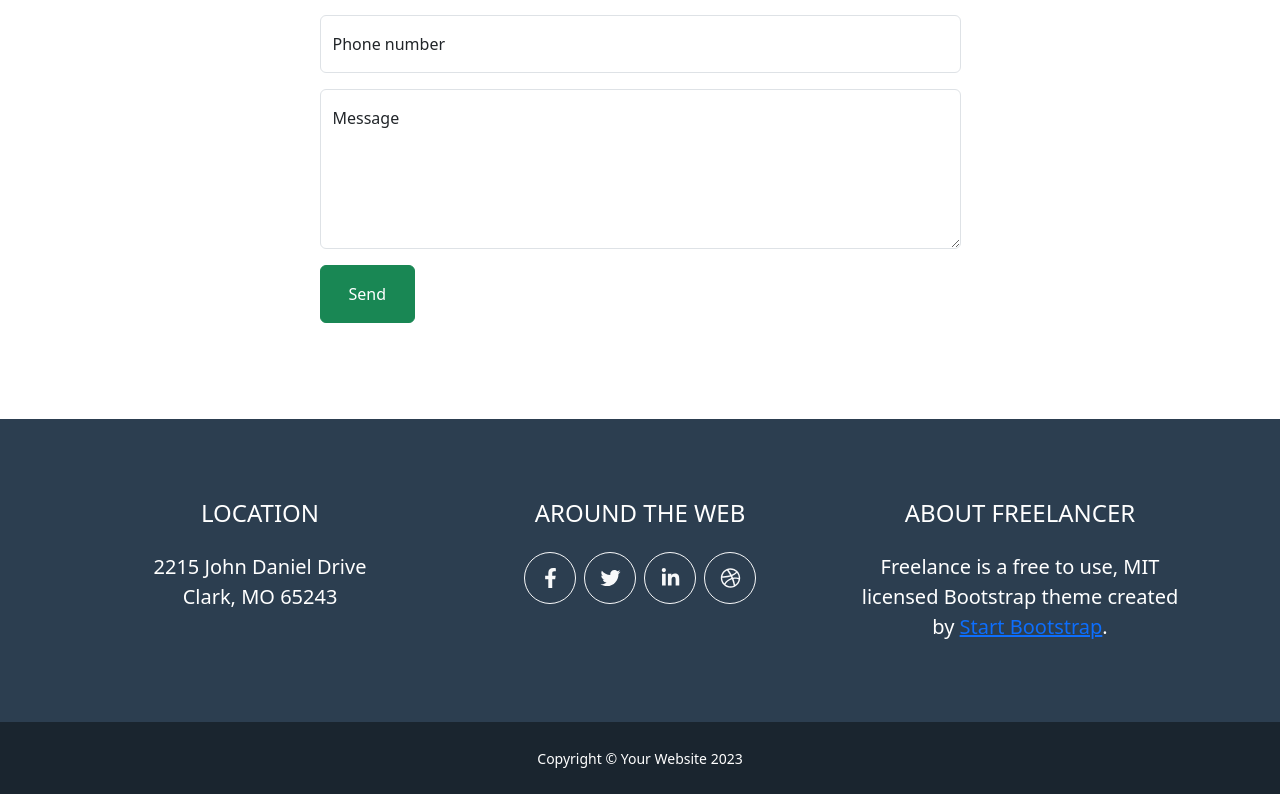
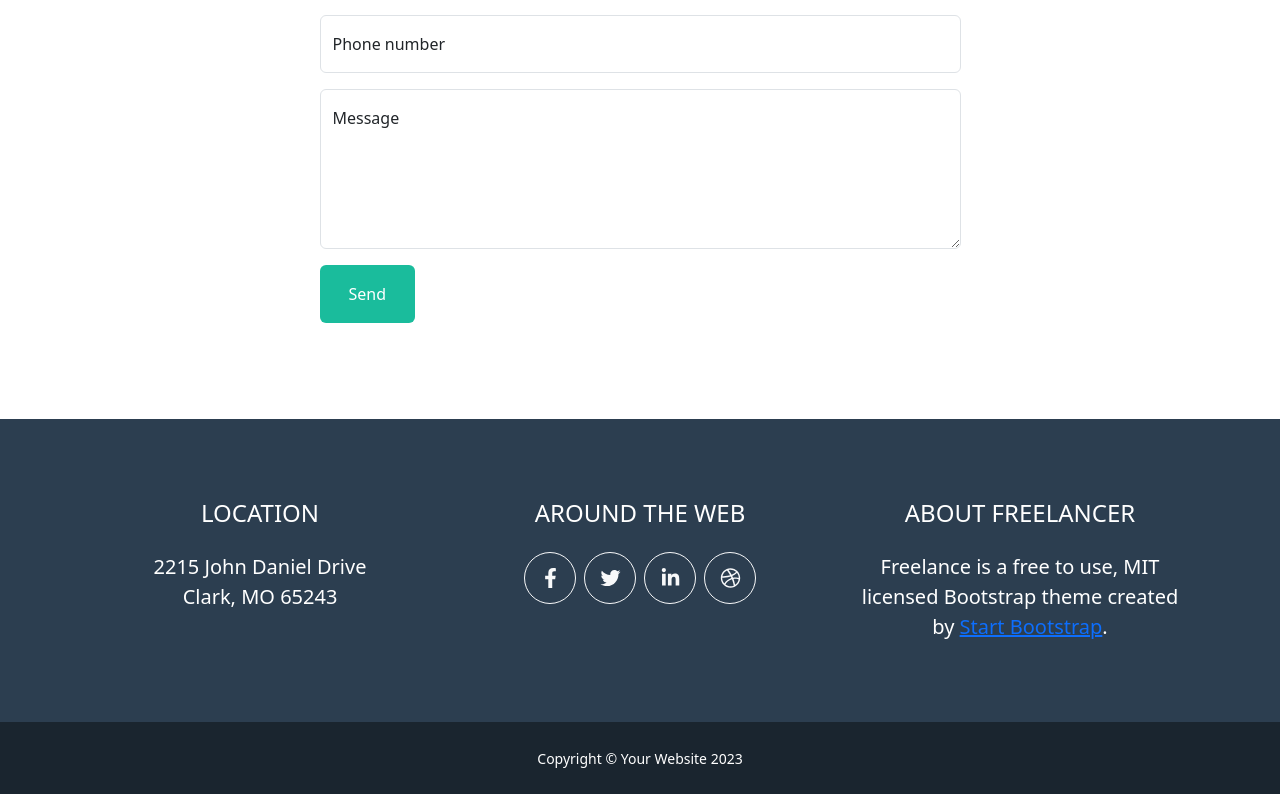
Before and after one commit to hanantawafsha/startbootstrapreact, a React (Vite) app: page / in a window 1280 px wide. Shown: the part 2399-3193 px from the top of the page. Built offline with nearby package versions, Linux system fonts and the light colour scheme.

Commit message:
update submit color

```diff
--- a/src/component/Contact.jsx
+++ b/src/component/Contact.jsx
@@ -100,7 +100,7 @@ export default function Contact() {
               </div>
 
               <button
-                className="btn btn-success btn-xl"
+                className="btn btn-xl text-white"
                 id="submitButton"
                 type="submit"
               >
--- a/src/index.css
+++ b/src/index.css
@@ -84,6 +84,9 @@
   font-size: 1.25rem;
 }
 
+#submitButton{
+  background: #1abc9c;
+}
 .imgSVG{
   max-width: 100%;
   height: 1em;
```
